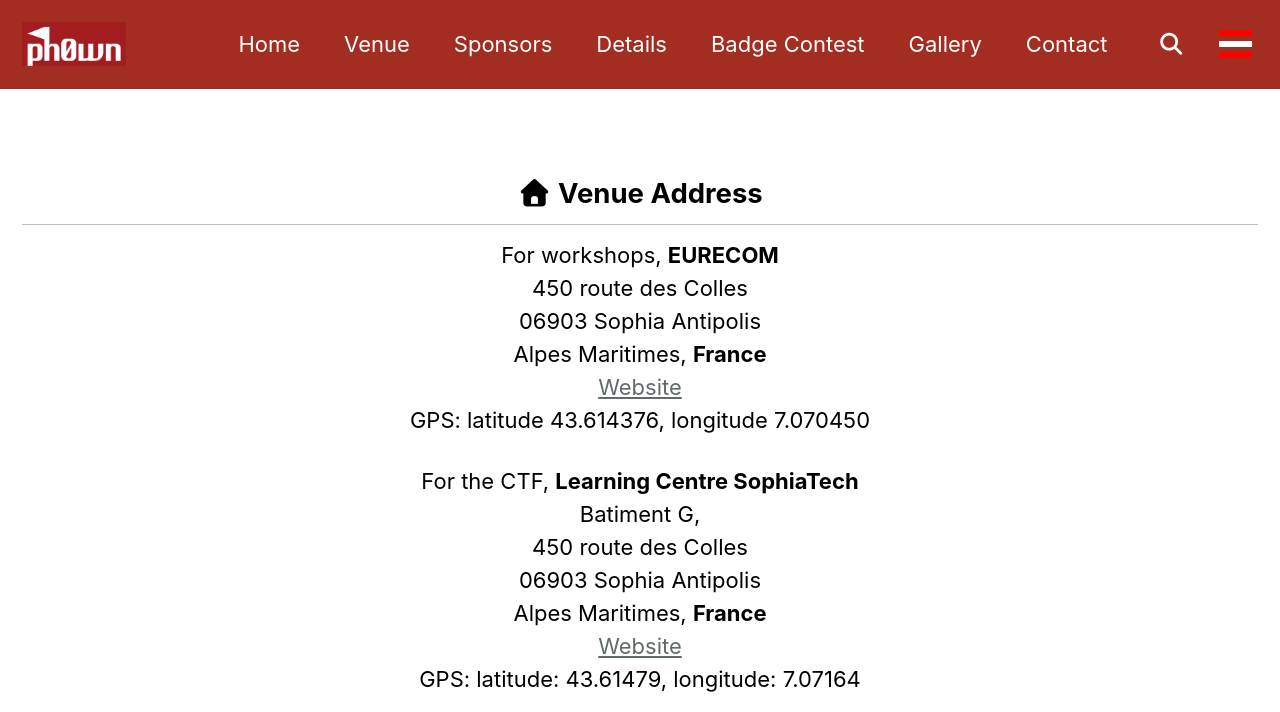
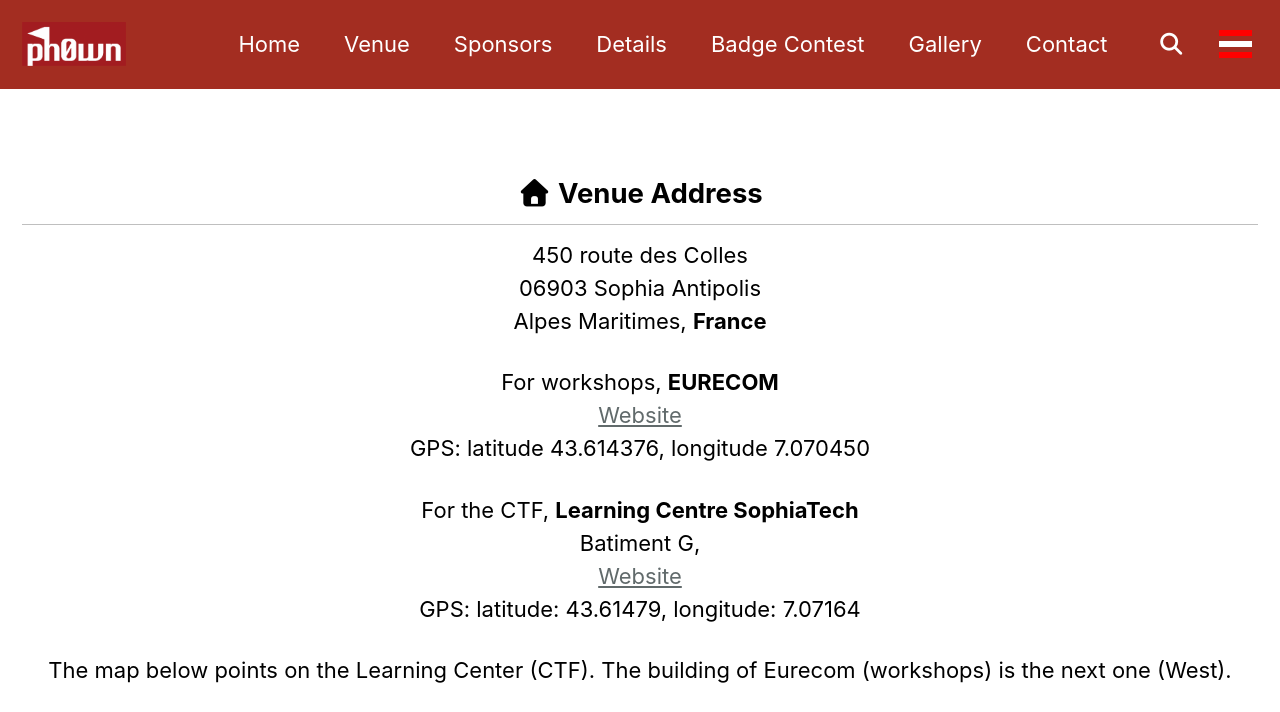
Before and after one commit to ph0wn/ph0wn.github.io, a Jekyll site: the page built from _pages/venue.html, in a window 1280 px wide and 900 px high, cut to the strip 0-712 px from the top of the window. Built offline with Jekyll 4.4.1, drawn with Linux system fonts in a browser that asks for light colours; cached includes are drawn as plain includes.

Commit message:
fixes for badge prizes 2024, venue address and layout

```diff
--- a/_pages/badges.html
+++ b/_pages/badges.html
@@ -57,7 +57,7 @@ entries_layout: grid
       Badge competitors: while we expect all participants to follow the <a href="/details/#conduct">Code of Conduct</a>, you remain responsible for your badge.<b>If you do not want participants to touch your badge, say so and place a visible sign or sticker on it</b>. We won't be held responsible for badge damage or loss.</li>
     <li><b>Votes</b>. Each ph0wn participant or authorized visitor may <b>vote only once, and for a single badge</b>. To vote, people are given a <i>physical token</i>. They must provide this physical token to the organization staff to vote: no physical token, no vote! Badge competitors may vote, including for their own badge :) A Ph0wn participant may redeem his/her physical token to another person, that person can then vote in his/her name. Selling, stealing, blackmailing (etc!) participants for their physical token is absolutely prohibited...</li>
     <li><b>Winner</b>. The badge competitor with the <b>most votes wins <i class="fas fa-star"></i> the contest</b>.  Votes <i class="fas fa-poll"></i> are counted by the Ph0wn organization staff, ph0wn participants may watch the count. Tie: if several badge competitors get the same count of votes, depending on available prizes, the Ph0wn organization staff may have to select only one winner. The organization staff decides.</li>
-    <li><b>Prize</b> <i class="fa-solid fa-trophy"></i>. This year, the winner will receive an Andonstar AD106S digital microscope. We hope this prize helps you create more badges! </li>
+    <li><b>Prize</b> <i class="fa-solid fa-trophy"></i>. This year, the winner will receive ?? (to be defined).</li>
     <li><b>Picture</b>. Badge competitors accept people take pictures <i class="fas fa-camera"></i> of their badge. These images may go for instance on social networks <i class="fas fa-share-alt"></i>. If badge competitors do not wish this, please do not supply a badge.</li>
     <li><b>Promotion</b>. Badge competitors may promote <i class="fas fa-bullhorn"></i> their badge (online, or on site). However, they may not buy votes (!), attempt to corrupt voters etc. In all cases, promotion/advertisment must comply with <a href="/details/#conduct">Code of Conduct</a>.</li>
     <li><b>Leave with your badge</b>. Each badge competitor must take his/her badge back home at the end of the competition. Remaining unclaimed badges may end in our personal museum.</li>
--- a/_pages/sponsors.html
+++ b/_pages/sponsors.html
@@ -103,7 +103,7 @@ partnerEvents:
 
 
 
-<h2>Partner Event</h2>
+<h2>Partner Events</h2>
 
 <figure class="half">
   {% for image in page.partnerEvents %}
--- a/_pages/venue.html
+++ b/_pages/venue.html
@@ -12,11 +12,13 @@ entries_layout: grid
 	<br>
 	<h2><i class="fas fa-home"></i> Venue Address</h2>
 	<p>
+	  450 route des Colles<br>
+	  06903 Sophia Antipolis<br>
+	  Alpes Maritimes, <b>France</b><br>
+	</p>
+	<p>
 	    For workshops,
 	    <b>EURECOM</b><br>
-	    450 route des Colles<br>
-	    06903 Sophia Antipolis<br>
-	    Alpes Maritimes, <b>France</b><br>
 	    <a href="https://www.eurecom.fr">Website</a><br>
 	    GPS: latitude 43.614376, longitude 7.070450
 	</p>
@@ -25,9 +27,6 @@ entries_layout: grid
 	    For the CTF,
 	    <b>Learning Centre SophiaTech</b><br>
 	    Batiment G,<br>
-	    450 route des Colles<br>
-	    06903 Sophia Antipolis<br>
-	    Alpes Maritimes, <b>France</b><br>
 	    <a href="https://bu.univ-cotedazur.fr/fr/bibliotheques/learning-centre-sophiatech">Website</a><br>
 	    GPS: latitude: 43.61479,  longitude: 7.07164
 	</p>
@@ -68,7 +67,7 @@ entries_layout: grid
 
  <p>
 	<ul>
-		<li>Reach bus stop <a href="https://www.google.com/maps/@43.585811,7.1185291,3a,75y,63.11h,88.2t/data=!3m6!1e1!3m4!1sNBNWtyJ0pmy8jmmMPb_tag!2e0!7i16384!8i8192?coh=205409&entry=ttu">Pôle d'échange </a></li>.
+		<li>Reach bus stop <a href="https://www.google.com/maps/@43.585811,7.1185291,3a,75y,63.11h,88.2t/data=!3m6!1e1!3m4!1sNBNWtyJ0pmy8jmmMPb_tag!2e0!7i16384!8i8192?coh=205409&entry=ttu">Pôle d'échange </a>.</li>
 		<li> Bus <a href="https://www.envibus.fr/le-reseau/ligne/ligne-a">A</a> or <a href="https://www.envibus.fr/le-reseau/ligne/ligne-12">12</a>. Get off at Saint Philippe in Biot.</li>
 	</ul>
  </p>
```
